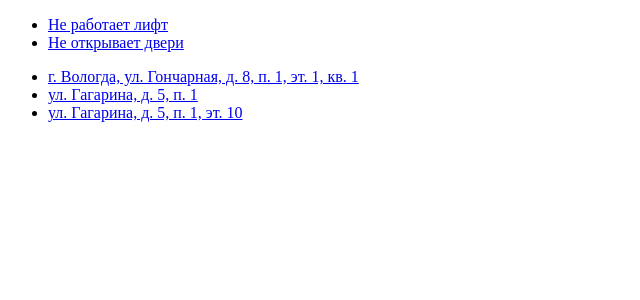
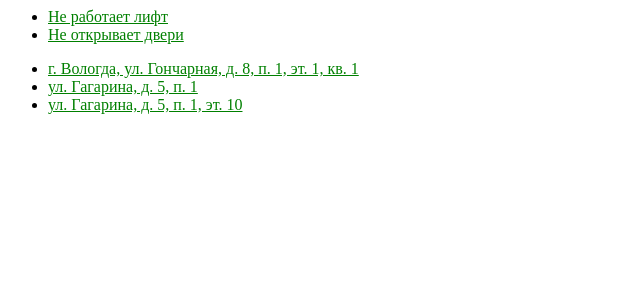
Before and after one commit to dzanto/eems, a Django app: template eems/logger/templates/logger/index.html in a window 1280 px wide. Shown: the top 300 px of the page, without its empty margins (0-640 px from the left). Run offline with Django 3.2, Linux system fonts and the light colour scheme; the template is opened without the code that fills it: values that come from a table or form of the project are taken from there, others are empty; data comes from the database, SQL or seed files in the repository.

Commit message:
add static

```diff
--- /dev/null
+++ b/eems/logger/static/logger/style.css
@@ -0,0 +1,3 @@
+li a {
+    color: green;
+}
--- a/eems/logger/templates/logger/index.html
+++ b/eems/logger/templates/logger/index.html
@@ -1,3 +1,7 @@
+{% load static %}
+
+<link rel="stylesheet" type="text/css" href="{% static 'logger/style.css' %}">
+
 <!DOCTYPE html>
 <html lang="en">
 <head>
```
